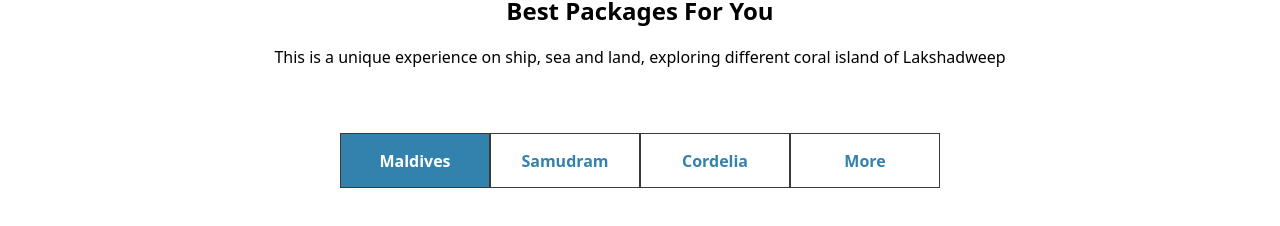
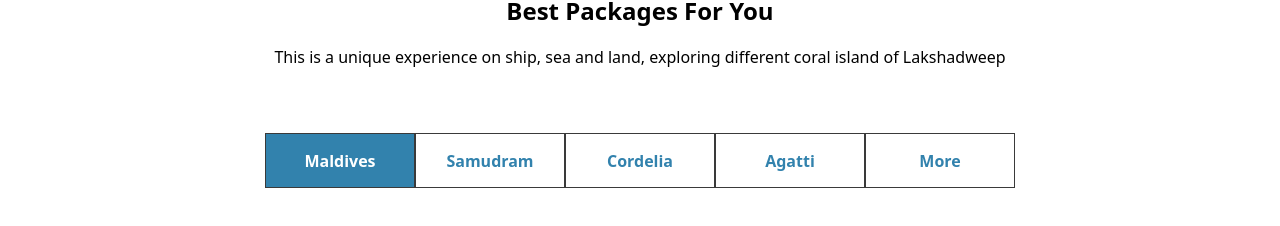
Before and after one commit to ankushrawat822/gol-travel, a React (Vite) app: page / in a window 1280 px wide. Shown: the part 1011-1237 px from the top of the page. Built offline with nearby package versions, Linux system fonts and the light colour scheme; grey boxes are pictures that could not be loaded.

Commit message:
button correction

```diff
--- a/src/Home.jsx
+++ b/src/Home.jsx
@@ -71,6 +71,7 @@ const Home = () => {
                 <button className='hero-page-best-packages-btns bg-[#3282AD] text-white font-bold'>Maldives</button>
                 <button className='hero-page-best-packages-btns text-[#3282AD] font-bold'>Samudram</button>
                 <button className='hidden md:flex md:text-center md:items-center md:justify-center hero-page-best-packages-btns text-[#3282AD] font-bold'>Cordelia</button>
+                <button className='hidden md:flex md:text-center md:items-center md:justify-center hero-page-best-packages-btns text-[#3282AD] font-bold'>Agatti</button>
                 <button className='hero-page-best-packages-btns text-[#3282AD] font-bold'>More</button>
             </div>
 
```
